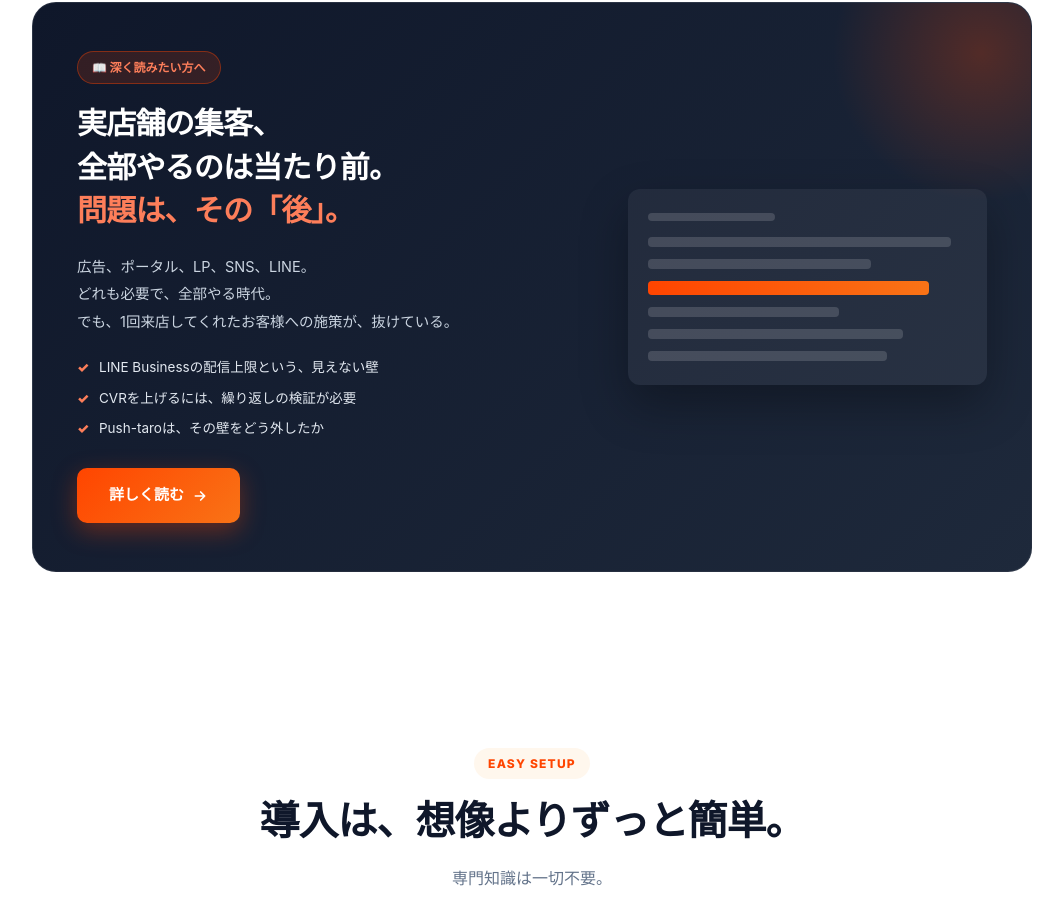
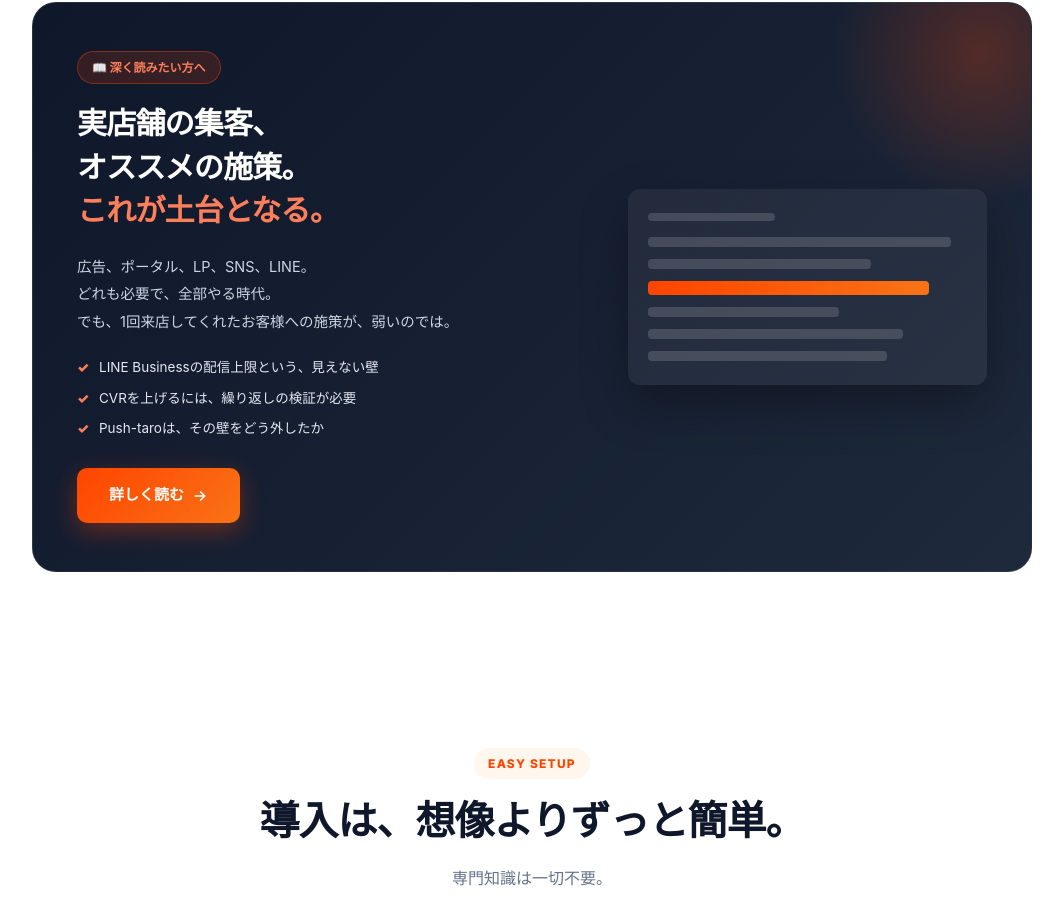
Before and after one commit to thellcishii-lang/push-taro, a Next.js app: page / in a window 1280 px wide. Shown: the part 5179-6077 px from the top of the page, without its empty margins (108-1171 px from the left). Built offline with nearby package versions, Linux system fonts and the light colour scheme; no server answers.

Commit message:
Update HomeClient.tsx

```diff
--- a/app/components/HomeClient.tsx
+++ b/app/components/HomeClient.tsx
@@ -364,13 +364,13 @@ export default function HomeClient() {
               <span className="guide-promo-tag">📖 深く読みたい方へ</span>
               <h2 className="guide-promo-title">
                 実店舗の集客、<br />
-                全部やるのは当たり前。<br />
-                <span className="guide-promo-title-accent">問題は、その「後」。</span>
+                オススメの施策。<br />
+                <span className="guide-promo-title-accent">これが土台となる。</span>
               </h2>
               <p className="guide-promo-text">
                 広告、ポータル、LP、SNS、LINE。<br />
                 どれも必要で、全部やる時代。<br />
-                でも、1回来店してくれたお客様への施策が、抜けている。
+                でも、1回来店してくれたお客様への施策が、弱いのでは。
               </p>
               <ul className="guide-promo-list">
                 <li>LINE Businessの配信上限という、見えない壁</li>
```
